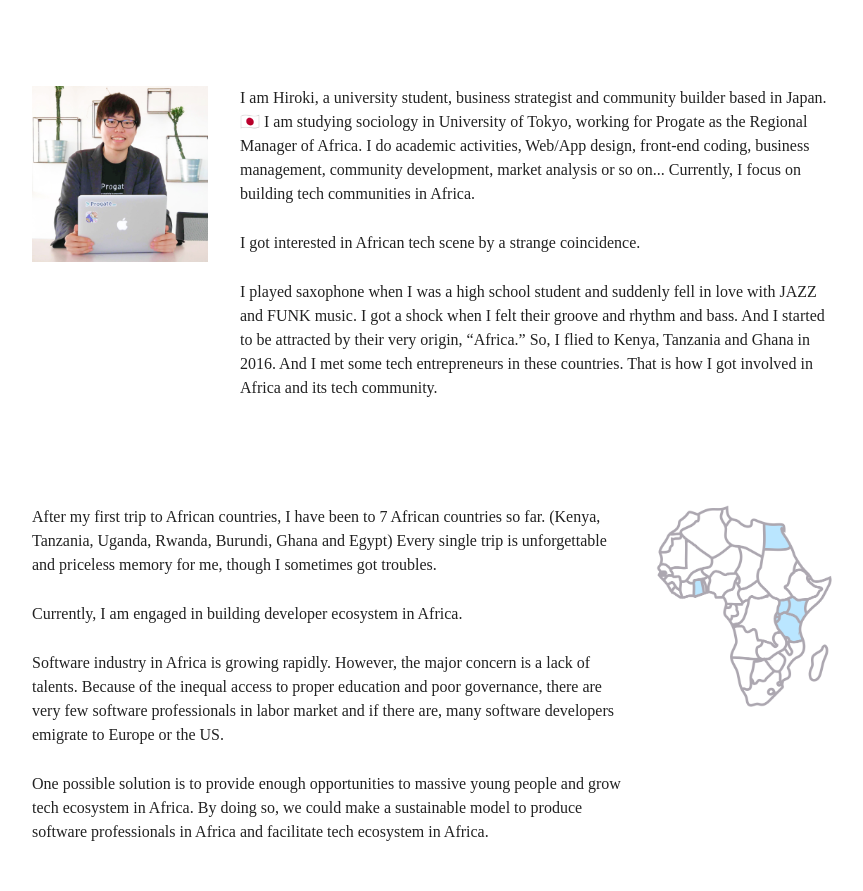
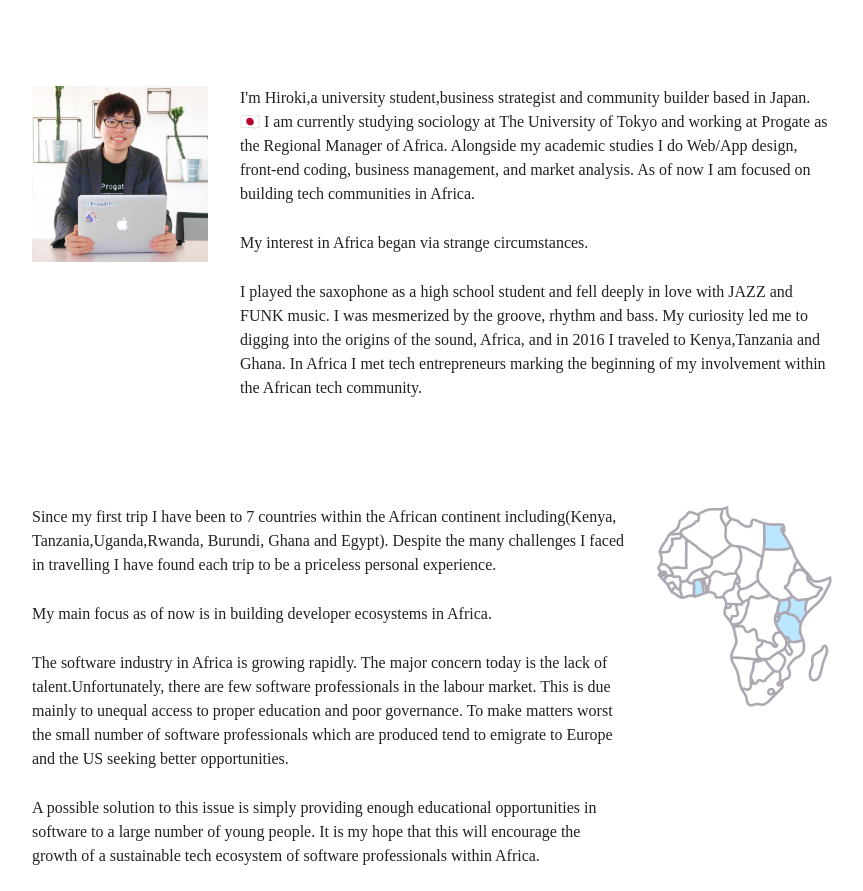
Before and after one commit to hirkame/portfolio-old, a Gatsby site: page /profile in a window 1280 px wide. Shown: the part 61-952 px from the top of the page, without its empty margins (208-1071 px from the left). Built offline with nearby package versions, Linux system fonts and the light colour scheme; Gatsby itself is replaced by a stand-in of ours.

Commit message:
Revised my English.

```diff
--- a/src/components/introduction.js
+++ b/src/components/introduction.js
@@ -17,28 +17,25 @@ export default () => (
           />
           <div className="nine columns">
             <p>
-              I am Hiroki, a university student, business strategist and
-              community builder based in Japan.
+              I'm Hiroki,a university student,business strategist and community
+              builder based in Japan.{" "}
               <span role="img" aria-label="japan">
                 🇯🇵
               </span>{" "}
-              I am studying sociology in University of Tokyo, working for
-              Progate as the Regional Manager of Africa. I do academic
-              activities, Web/App design, front-end coding, business management,
-              community development, market analysis or so on... Currently, I
-              focus on building tech communities in Africa.
+              I am currently studying sociology at The University of Tokyo and
+              working at Progate as the Regional Manager of Africa. Alongside my
+              academic studies I do Web/App design, front-end coding, business
+              management, and market analysis. As of now I am focused on
+              building tech communities in Africa.
             </p>
+            <p>My interest in Africa began via strange circumstances. </p>
             <p>
-              I got interested in African tech scene by a strange coincidence.{" "}
-            </p>
-            <p>
-              I played saxophone when I was a high school student and suddenly
-              fell in love with JAZZ and FUNK music. I got a shock when I felt
-              their groove and rhythm and bass. And I started to be attracted by
-              their very origin, “Africa.” So, I flied to Kenya, Tanzania and
-              Ghana in 2016. And I met some tech entrepreneurs in these
-              countries. That is how I got involved in Africa and its tech
-              community.
+              I played the saxophone as a high school student and fell deeply in
+              love with JAZZ and FUNK music. I was mesmerized by the groove,
+              rhythm and bass. My curiosity led me to digging into the origins
+              of the sound, Africa, and in 2016 I traveled to Kenya,Tanzania and
+              Ghana. In Africa I met tech entrepreneurs marking the beginning of
+              my involvement within the African tech community.
             </p>
           </div>
         </div>
--- a/src/components/passion.js
+++ b/src/components/passion.js
@@ -11,26 +11,30 @@ export default () => (
         <div className="container fade">
           <div className="nine columns">
             <p>
-              After my first trip to African countries, I have been to 7 African
-              countries so far. (Kenya, Tanzania, Uganda, Rwanda, Burundi, Ghana
-              and Egypt) Every single trip is unforgettable and priceless memory
-              for me, though I sometimes got troubles.
+              Since my first trip I have been to 7 countries within the African
+              continent including(Kenya, Tanzania,Uganda,Rwanda, Burundi, Ghana
+              and Egypt). Despite the many challenges I faced in travelling I
+              have found each trip to be a priceless personal experience.
             </p>
             <p>
-              Currently, I am engaged in building developer ecosystem in Africa.
+              My main focus as of now is in building developer ecosystems in
+              Africa.
             </p>
             <p>
-              Software industry in Africa is growing rapidly. However, the major
-              concern is a lack of talents. Because of the inequal access to
-              proper education and poor governance, there are very few software
-              professionals in labor market and if there are, many software
-              developers emigrate to Europe or the US.
+              The software industry in Africa is growing rapidly. The major
+              concern today is the lack of talent.Unfortunately, there are few
+              software professionals in the labour market. This is due mainly to
+              unequal access to proper education and poor governance. To make
+              matters worst the small number of software professionals which are
+              produced tend to emigrate to Europe and the US seeking better
+              opportunities.
             </p>
             <p>
-              One possible solution is to provide enough opportunities to
-              massive young people and grow tech ecosystem in Africa. By doing
-              so, we could make a sustainable model to produce software
-              professionals in Africa and facilitate tech ecosystem in Africa.
+              A possible solution to this issue is simply providing enough
+              educational opportunities in software to a large number of young
+              people. It is my hope that this will encourage the growth of a
+              sustainable tech ecosystem of software professionals within
+              Africa.
             </p>
           </div>
           <Img
--- a/src/styles/home.module.css
+++ b/src/styles/home.module.css
@@ -25,6 +25,5 @@
   bottom: 0;
   left: 0;
   width: 100%;
-  height: auto;
   z-index: -100;
 }
--- a/src/styles/posts.module.css
+++ b/src/styles/posts.module.css
@@ -1,6 +1,6 @@
 .posts {
   display: flex;
-  justify-content: center;
+  justify-content: flex-end;
   flex-wrap: wrap;
   flex-direction: row-reverse;
   margin: 60px auto;
```
